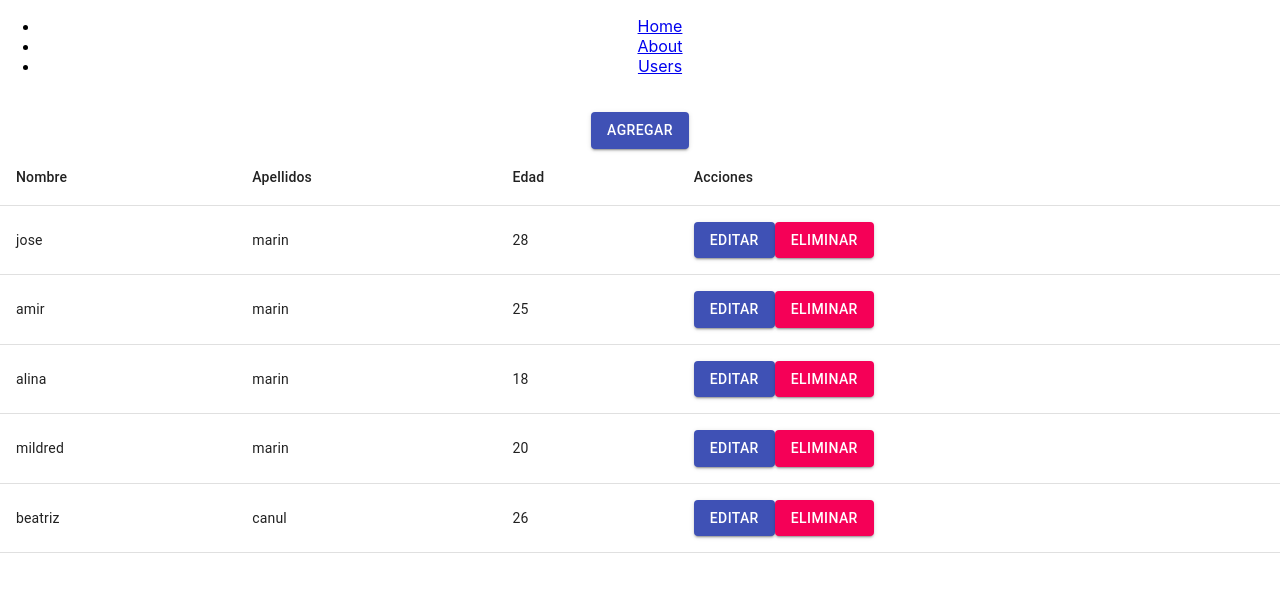
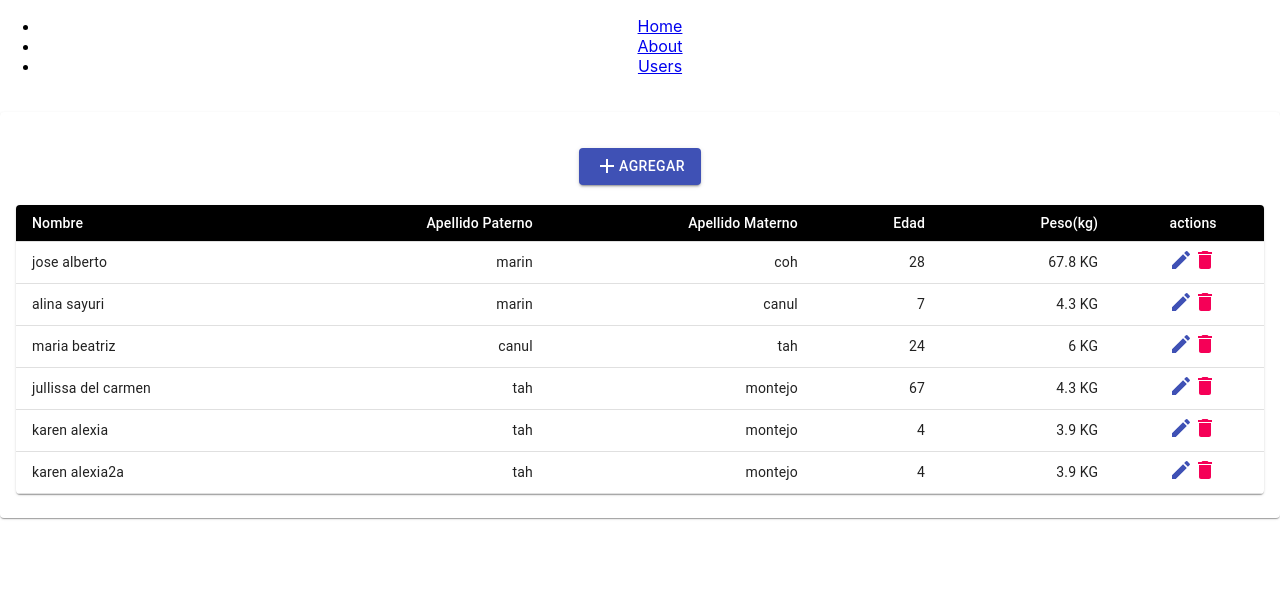
Before and after one commit to 1marincoh2/TestEdugoai, a React (Create React App) app: page /Home in a window 1280 px wide. Shown: the top 592 px of the page. Built offline with nearby package versions, Linux system fonts and the light colour scheme.

Commit message:
concluyendo las cruds

```diff
--- a/src/pages/home/index.tsx
+++ b/src/pages/home/index.tsx
@@ -1,5 +1,5 @@
-import React, { useState, useEffect } from 'react';
-import { makeStyles} from '@material-ui/core/styles';
+import React, {useState, useEffect} from 'react';
+import {withStyles, makeStyles, Theme, createStyles} from '@material-ui/core/styles';
 import {
     Table,
     TableContainer,
@@ -8,103 +8,134 @@ import {
     TableBody,
     TableRow,
     Button,
+    IconButton,
+    Paper,
     Dialog,
     DialogTitle,
     DialogContent,
     DialogActions,
     TextField,
+    Card,
+    CardContent,
     Typography,
-   Modal} from '@material-ui/core';
+} from '@material-ui/core';
+import DeleteIcon from '@material-ui/icons/Delete';
+import EditIcon from '@material-ui/icons/Edit';
+import AddIcon from '@material-ui/icons/Add'
 
-
-
-
-const useStyles = makeStyles((theme) => ({
-
-  Modal: {
+const useStyles = makeStyles((theme: Theme) =>
+    createStyles({
+        paper: {
             position: 'absolute',
             width: 400,
+            backgroundColor: theme.palette.background.paper,
             border: '2px solid #000',
-    top: '50%',
-    left: '50%',
-    transform: 'Translate(-50%,-50%)'
+            boxShadow: theme.shadows[5],
+            padding: theme.spacing(2, 4, 3),
         },
-  iconos: {
-    cursor: 'pointer'
+        table: {
+            minWidth: 650,
         },
 
-  inputMaterial: {
-    width: '100%'
-  }
-}));
+        root: {
 
-function Home() {
+            minWidth: 275,
+            flexWrap: 'wrap',
 
-  const style = useStyles();
+        },
+    })
+);
+const StyledTableCell = withStyles((theme: Theme) =>
+    createStyles({
+        head: {
+            backgroundColor: theme.palette.common.black,
+            color: theme.palette.common.white,
+        },
+        body: {
+            fontSize: 14,
+        },
+    }),
+    )(TableCell);
+
+const StyledTableRow = withStyles((theme: Theme) =>
+    createStyles({
+        root: {
+            '&:nth-of-type(odd)': {
+                backgroundColor: theme.palette.action.hover,
+            },
+        },
+    }),
+)(TableRow);
+
+const Home = () => {
+
+    const classes = useStyles();
 
     const Datepersons = [
-    { id: 1, name: 'jose', lastname: 'marin', age: 28, },
-    { id: 2, name: 'amir', lastname: 'marin', age: 25, },
-    { id: 3, name: 'alina', lastname: 'marin', age: 18, },
-    { id: 4, name: 'mildred', lastname: 'marin', age: 20, },
-    { id: 4, name: 'beatriz', lastname: 'canul', age: 26, },
-  ]
+        {id: 1, name: 'jose alberto', lastname: 'marin', lastname2: 'coh', age: 28, kilograms: 67.8},
+        {id: 2, name: 'alina sayuri', lastname: 'marin ', lastname2: 'canul', age: 7, kilograms: 4.3},
+        {id: 3, name: 'maria beatriz', lastname: 'canul', lastname2: 'tah', age: 24, kilograms: 6.0},
+        {id: 4, name: 'jullissa del carmen', lastname: 'tah', lastname2: 'montejo', age: 67, kilograms: 4.3},
+        {id: 5, name: 'karen alexia', lastname: 'tah', lastname2: 'montejo', age: 4, kilograms: 3.9},
+        {id: 6, name: 'karen alexia2a', lastname: 'tah', lastname2: 'montejo', age: 4, kilograms: 3.9},]
 
     const [Date, setDate] = useState(Datepersons);
-  const [Insertar, setInsertar]=useState(false);
+    const [Insertar, setInsertar] = useState(false);
     const [Editar, setEditar] = useState(false);
     const [Eliminar, setEliminar] = useState(false);
 
     const [persons, setPersons] = useState({
         id: 0,
-    name:'',
+        name: '',
         lastname: '',
-    age:0,
+        lastname2: '',
+        age: 0,
+        kilograms: 0,
     });
 
-  const person=(elemento:any, caso: any)=>{
+    const person = (elemento: any, caso: any) => {
         setPersons(elemento);
-    (caso === 'Editar')?setEditar(true):setEliminar(true)
+        (caso === 'Editar') ? setEditar(true) : setEliminar(true)
     };
 
 
-  const handleChange=(e:any)=>{
- const {name,value} =e.target;
- setPersons((prevState)=>({
+    const handleChange = (e: any) => {
+        const {name, value} = e.target;
+        setPersons((prevState) => ({
             ...prevState,
             [name]: value
         }))
         console.log(persons);
     }
 
-  const editar =()=>{
-   const NuevaDate=Date;
-   NuevaDate.map(Datepersons=>{
-       if (Datepersons.id===persons.id){
-           Datepersons.name=persons.name;
-               Datepersons.lastname=persons.lastname;
+    const editar = () => {
+        const NuevaDate = Date;
+        NuevaDate.map(Datepersons => {
+            if (Datepersons.id === persons.id) {
+                Datepersons.name = persons.name;
+                Datepersons.lastname = persons.lastname;
                 // @ts-ignore
-           Datepersons.age=persons.age;
+                Datepersons.age = persons.age;
             }
         })
         setDate(NuevaDate);
         setEditar(false);
     }
-  const eliminar=()=>{
-      setDate(Date.filter(data=>data.id!==persons.id));
+    const eliminar = () => {
+        setDate(Date.filter(data => data.id !== persons.id));
         setEliminar(false);
     }
-   const OpenInsertat= ()=>{
+    const OpenInsertat = () => {
         // @ts-ignore
         setPersons(null);
         setInsertar(true);
     }
 
-   const insertar=()=>{
+    const insertar = () => {
 
-      const agregardata=persons;
-      agregardata.id=Date[Date.length-1].id+1;
-      const newDate=Date;
+        const agregardata = persons;
+        agregardata.id = Date[Date.length - 1].id + 1;
+        const newDate = Date;
         newDate.push(agregardata);
         setDate(newDate);
         setInsertar(false);
@@ -114,10 +145,7 @@ function Home() {
     return (
         <div>
 
-    <br />
-    <Button variant="contained"  color="primary" onClick={OpenInsertat} >
-      Agregar
-      </Button>
+
             <Dialog aria-labelledby='customized-dialog-title' open={Insertar}>
                 <DialogTitle id='customized-dialog-title'>
                     Agregando Datos </DialogTitle>
@@ -128,9 +156,9 @@ function Home() {
                         variant='outlined'
                         name='name'
                         label='Nombre'
-                value={persons ? persons.name:''}
+                        value={persons ? persons.name : ''}
                         fullWidth
-                style={{ marginTop: '8px', marginLeft: '8px', paddingRight: '15px' }}
+                        style={{marginTop: '8px', marginLeft: '8px', paddingRight: '15px'}}
                         onChange={handleChange}
                     />
 
@@ -138,19 +166,38 @@ function Home() {
                     <TextField
                         variant='outlined'
                         name='lastname'
-                label='Apellidos'
+                        label='Apellido Paterno'
                         fullWidth
-                value={persons ? persons.lastname:''}
-                style={{ marginTop: '8px', marginLeft: '8px', paddingRight: '15px' }}
+                        value={persons ? persons.lastname : ''}
+                        style={{marginTop: '8px', marginLeft: '8px', paddingRight: '15px'}}
                         onChange={handleChange}
                     />
+                    <TextField
+                        variant='outlined'
+                        name='lastname2'
+                        label='Apellido Materno'
+                        fullWidth
+                        value={persons ? persons.lastname2 : ''}
+                        style={{marginTop: '8px', marginLeft: '8px', paddingRight: '15px'}}
+                        onChange={handleChange}
+                    />
+
                     <TextField
                         variant='outlined'
                         name='age'
                         label='Edad'
                         fullWidth
-                value={persons ? persons.age:''}
-                style={{ marginTop: '8px', marginLeft: '8px', paddingRight: '15px' }}
+                        value={persons ? persons.age : ''}
+                        style={{marginTop: '8px', marginLeft: '8px', paddingRight: '15px'}}
+                        onChange={handleChange}
+                    />
+                    <TextField
+                        variant='outlined'
+                        name='kilograms'
+                        label='Peso(kg)'
+                        fullWidth
+                        value={persons ? persons.kilograms: ''}
+                        style={{marginTop: '8px', marginLeft: '8px', paddingRight: '15px'}}
                         onChange={handleChange}
                     />
 
@@ -159,10 +206,10 @@ function Home() {
 
                             size='large'
                             type='submit'
-                style={{ marginTop: '15px' }}
+                            style={{marginTop: '15px'}}
                             variant='contained'
                             color='primary'
-                onClick={()=>insertar()}
+                            onClick={() => insertar()}
                         >
                             Insertar
 
@@ -172,10 +219,154 @@ function Home() {
 
                             size='large'
                             type='submit'
-                    style={{ marginTop: '15px' }}
+                            style={{marginTop: '15px'}}
                             variant='contained'
                             color='primary'
-                    onClick={()=>setInsertar(false)}
+                            onClick={() => setInsertar(false)}
+
+                        >
+                            Cancelar
+
+
+                        </Button>
+                    </DialogActions>
+
+                </DialogContent>
+
+            </Dialog>
+            <br/>
+
+            <Card className={classes.root}>
+                <CardContent>
+                    <br/>
+                    <Button variant="contained" color="primary" onClick={OpenInsertat}>
+                        <AddIcon/>Agregar
+                    </Button>
+                    <br/> <br/>
+
+                    <TableContainer component={Paper}>
+                        <Table className={classes.table} size="small" aria-label="customized table">
+                            <TableHead>
+                                <TableRow>
+                                    <StyledTableCell> Nombre </StyledTableCell>
+                                    <StyledTableCell align="right"> Apellido Paterno</StyledTableCell>
+                                    <StyledTableCell align="right"> Apellido Materno</StyledTableCell>
+                                    <StyledTableCell align="right">Edad</StyledTableCell>
+                                    <StyledTableCell align="right">Peso(kg)</StyledTableCell>
+                                    <StyledTableCell align="center">actions</StyledTableCell>
+                                </TableRow>
+                            </TableHead>
+
+                            <TableBody>
+                                {Date.map(elemento => (
+                                    <TableRow key={elemento.id}>
+                                        <TableCell component="th" scope="row">
+                                            {elemento.name}
+                                        </TableCell>
+                                        <TableCell align="right">
+                                            {elemento.lastname}
+                                        </TableCell>
+                                        <TableCell align="right">
+                                            {elemento.lastname2}
+                                        </TableCell>
+                                        <TableCell align="right">
+                                            {elemento.age}
+                                        </TableCell>
+                                        <TableCell align="right">
+                                            {elemento.kilograms} KG
+                                        </TableCell>
+                                        <TableCell align="center">
+
+                                            <EditIcon color="primary" onClick={() => person(elemento, 'Editar')}/>
+
+
+                                            <DeleteIcon color="secondary" onClick={() => person(elemento, 'Eliminar')}/>
+
+                                        </TableCell>
+
+                                    </TableRow>
+                                ))}
+                            </TableBody>
+
+                        </Table>
+                    </TableContainer>
+                </CardContent>
+            </Card>
+            <Dialog aria-labelledby='customized-dialog-title' open={Editar}>
+                <DialogTitle id='customized-dialog-title'>
+                    Actualizando Datos </DialogTitle>
+                <DialogContent dividers>
+
+
+                    <TextField
+                        variant='outlined'
+                        name='name'
+                        label='Nombre'
+                        value={persons && persons.name}
+                        fullWidth
+                        style={{marginTop: '8px', marginLeft: '8px', paddingRight: '15px'}}
+                        onChange={handleChange}
+                    />
+
+
+                    <TextField
+                        variant='outlined'
+                        name='lastname'
+                        label='Apellido Paterno'
+                        fullWidth
+                        value={persons && persons.lastname}
+                        style={{marginTop: '8px', marginLeft: '8px', paddingRight: '15px'}}
+                        onChange={handleChange}
+                    />
+                    <TextField
+                        variant='outlined'
+                        name='lastname'
+                        label='Apellido Materno'
+                        fullWidth
+                        value={persons && persons.lastname}
+                        style={{marginTop: '8px', marginLeft: '8px', paddingRight: '15px'}}
+                        onChange={handleChange}
+                    />
+                    <TextField
+                        variant='outlined'
+                        name='age'
+                        label='Edad'
+                        fullWidth
+                        value={persons && persons.age}
+                        style={{marginTop: '8px', marginLeft: '8px', paddingRight: '15px'}}
+                        onChange={handleChange}
+                    />
+                    <TextField
+                        variant='outlined'
+                        name='kilograms'
+                        label='Peso(kg)'
+                        fullWidth
+                        value={persons && persons.kilograms}
+                        style={{marginTop: '8px', marginLeft: '8px', paddingRight: '15px'}}
+                        onChange={handleChange}
+                    />
+                    <DialogActions>
+                        <Button
+
+                            size='large'
+                            type='submit'
+                            style={{marginTop: '15px'}}
+                            variant='contained'
+                            color='primary'
+                            onClick={() => editar()}
+                        >
+                            actualizar
+
+
+                        </Button>
+                        <Button
+
+                            size='large'
+                            type='submit'
+                            style={{marginTop: '15px'}}
+                            variant='contained'
+                            color='primary'
+                            onClick={() => setEditar(false)}
 
                         >
                             Cancelar
@@ -188,139 +379,24 @@ function Home() {
 
             </Dialog>
 
-    <br />
-    <TableContainer>
-      <Table>
-        <TableHead>
-          <TableRow>
-            <TableCell>
-              Nombre
-            </TableCell>
-            <TableCell>
-              Apellidos
-            </TableCell>
-            <TableCell>
-              Edad
-            </TableCell>
-            <TableCell>
-              Acciones
-            </TableCell>
-          </TableRow>
-        </TableHead>
 
-        <TableBody>
-          {Date.map(elemento => (
-            <TableRow key={elemento.id}>
-              <TableCell>
-                {elemento.name}
-              </TableCell>
-              <TableCell>
-                {elemento.lastname}
-              </TableCell>
-              <TableCell>
-                {elemento.age}
-              </TableCell>
-              <TableCell>
-              <Button variant="contained" color="primary" onClick={()=>person(elemento, 'Editar')}>
-      Editar
-      </Button>
-              <Button variant="contained" color="secondary"  onClick={()=>person(elemento, 'Eliminar')}>
-      eliminar
-      </Button>
-              </TableCell>
+            <Dialog aria-labelledby='customized-dialog-title' open={Eliminar}>
 
-            </TableRow>
-          ))}
-        </TableBody>
-
-      </Table>
-    </TableContainer>
-
-          <Dialog aria-labelledby='customized-dialog-title' open={Editar}>
-              <DialogTitle id='customized-dialog-title'>
-                  Agregando Datos </DialogTitle>
                 <DialogContent dividers>
 
-
-                  <TextField
-                      variant='outlined'
-                      name='name'
-                      label='Nombre'
-                      value={persons && persons.name}
-                      fullWidth
-                      style={{ marginTop: '8px', marginLeft: '8px', paddingRight: '15px' }}
-                      onChange={handleChange}
-                  />
-
-
-                  <TextField
-                      variant='outlined'
-                      name='lastname'
-                      label='Apellidos'
-                      fullWidth
-                      value={persons && persons.lastname}
-                      style={{ marginTop: '8px', marginLeft: '8px', paddingRight: '15px' }}
-                      onChange={handleChange}
-                  />
-                  <TextField
-                      variant='outlined'
-                      name='age'
-                      label='Edad'
-                      fullWidth
-                      value={persons && persons.age}
-                      style={{ marginTop: '8px', marginLeft: '8px', paddingRight: '15px' }}
-                      onChange={handleChange}
-                  />
-
+                    <DialogTitle id='customized-dialog-title'>
+                        Esta seguro que desea Eliminar esta informacion
+                    </DialogTitle>
+                    <Typography  align='center' variant='h3'>{persons && persons.name}</Typography>
                     <DialogActions>
                         <Button
 
                             size='large'
                             type='submit'
-                          style={{ marginTop: '15px' }}
+                            style={{marginTop: '15px'}}
                             variant='contained'
                             color='primary'
-                          onClick={()=>editar()}
-                      >
-                          actualizar
-
-
-                      </Button>
-                      <Button
-
-                          size='large'
-                          type='submit'
-                          style={{ marginTop: '15px' }}
-                          variant='contained'
-                          color='primary'
-                          onClick={()=>setEditar(false)}
-
-                      >
-                          Cancelar
-
-
-                      </Button>
-                  </DialogActions>
-
-              </DialogContent>
-
-          </Dialog>
-
-          <Dialog  aria-labelledby='customized-dialog-title' open={Eliminar}>
-
-              <DialogContent dividers>
-
-                  <DialogTitle id='customized-dialog-title'>
-                      Esta seguro que desae Eliminar esta informacion <br/><h2>{persons && persons.name}</h2> </DialogTitle>
-                  <DialogActions>
-                      <Button
-
-                          size='large'
-                          type='submit'
-                          style={{ marginTop: '15px' }}
-                          variant='contained'
-                          color='primary'
-                          onClick={()=>eliminar()}
+                            onClick={() => eliminar()}
                         >
                             si
 
@@ -330,10 +406,10 @@ function Home() {
 
                             size='large'
                             type='submit'
-                          style={{ marginTop: '15px' }}
+                            style={{marginTop: '15px'}}
                             variant='contained'
                             color='primary'
-                          onClick={()=>setEliminar(false)}
+                            onClick={() => setEliminar(false)}
 
                         >
                             no
@@ -347,11 +423,10 @@ function Home() {
             </Dialog>
 
 
-
         </div>
 
 
-   )
+    );
 
 
 }
```
Lines whose indentation alone changed are shown as unchanged.
